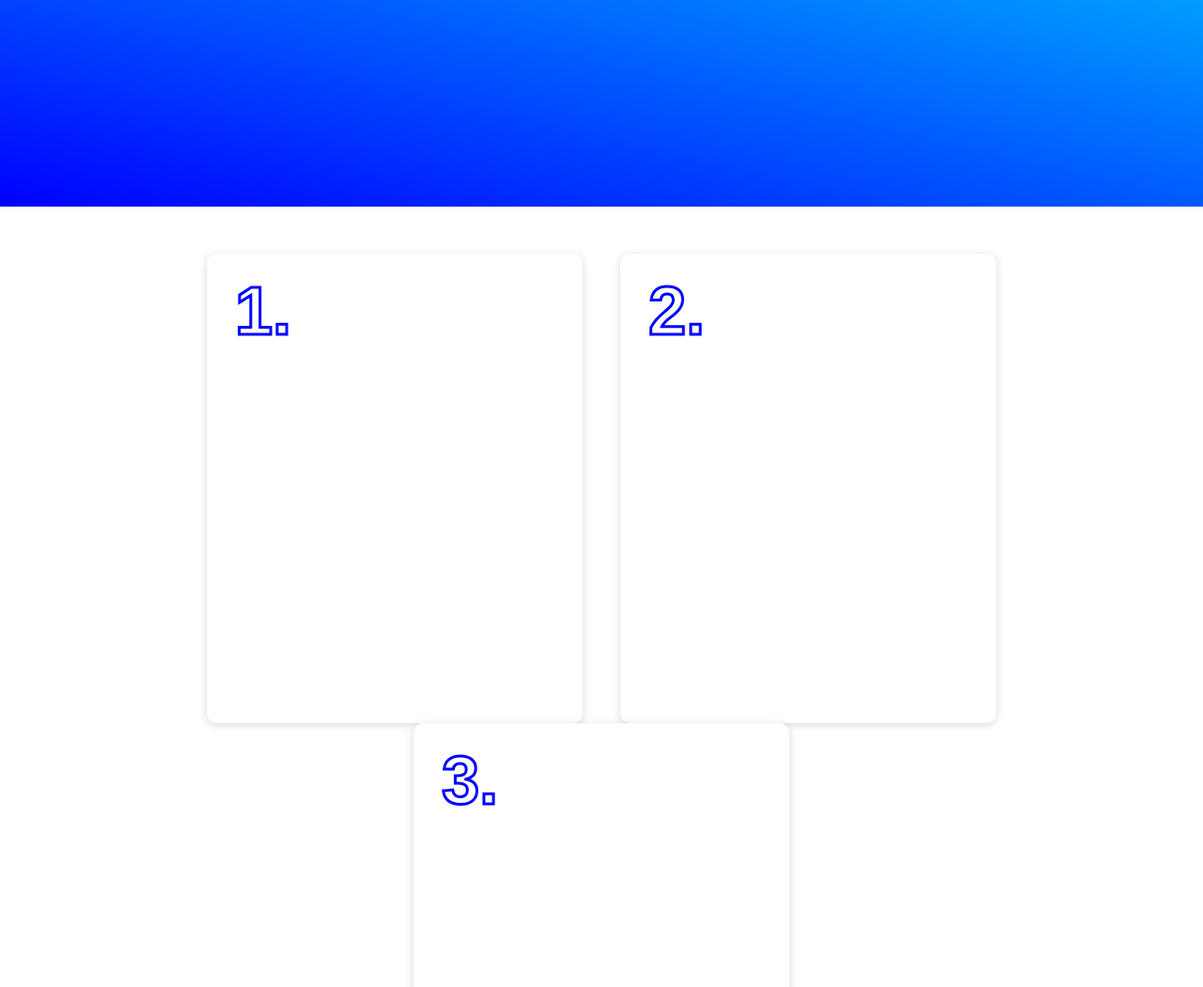
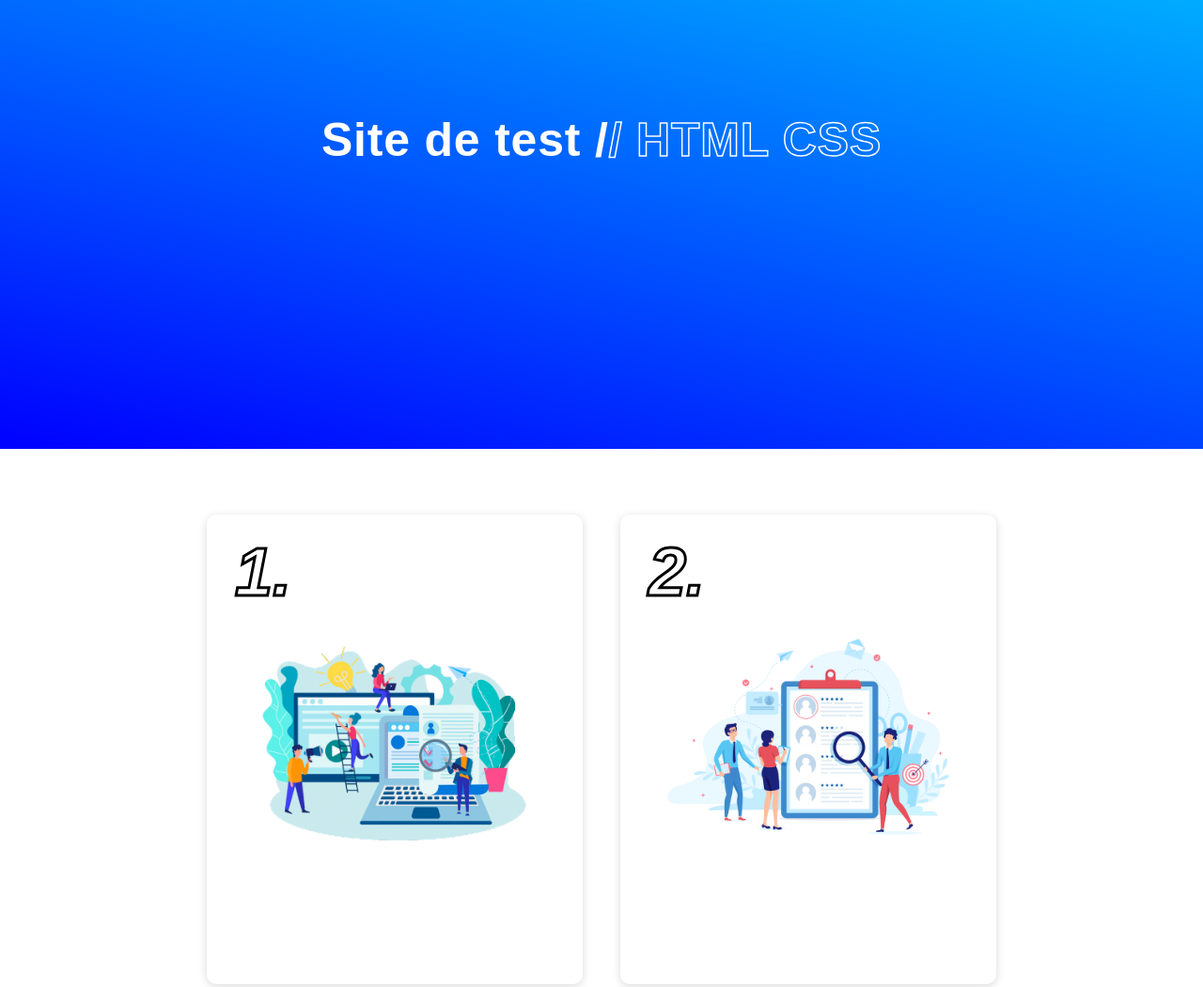
Before and after one commit to kbld/portfolio-projets-formation, a plain HTML site: page index.html in a window 1280 px wide. Shown: the part 280-1331 px from the top of the page at 94% size. Drawn offline with Linux system fonts and the light colour scheme.

Commit message:
Add flexbox

```diff
--- a/index.html
+++ b/index.html
@@ -13,20 +13,26 @@
     <header>
         <div class="navbar"></div>
     </header>
-<div class="main-background"></div>
+    <div class="main-background">
+        <h1 class="main-text">Site de test /<span class="main-text-weight">/ HTML CSS</span></h1>
+    </div>
 
     <div class="flexbox">
         <div class="box">
             <div class="number-title">1.</div>
+            <img class="img-box"
+                src="/img/kisspng-recruitment-job-human-resource-flat-design-interviewgo-5d44fff1d99f85.2210022015648030578914.png">
         </div>
         <div class="box">
             <div class="number-title">2.</div>
+            <img class="img-box" src="/img/PinClipart.com_supply-and-demand-clipart_5678676.png">
         </div>
         <div class="box">
             <div class="number-title">3.</div>
+            <img class="img-box" src="/img/PngItem_3337549.png">
         </div>
     </div>
 
+</body>
 
-</body>
 </html>
--- a/style.css
+++ b/style.css
@@ -15,6 +15,17 @@ li {
   list-style-type: none;
 }
 
+img {
+    -webkit-user-drag: none;
+    -khtml-user-drag: none;
+    -moz-user-drag: none;
+    -o-user-drag: none;
+    user-drag: none;
+  }
+
+
+/* NAVBAR */
+
 .navbar {
   box-shadow: 0 2px 10px 0 rgba(0, 0, 0, 0.15);
   width: 100%;
@@ -23,19 +34,36 @@ li {
   top: 0;
   width: 100%;
   height: 100px;
+  z-index: 1000;
 }
+
+
+
+/* MAIN BACKGROUND */
 
 .main-background {
   background: rgb(0, 0, 255);
-  background: linear-gradient(
-    13deg,
-    rgba(0, 0, 255, 1) 0%,
-    rgba(0, 212, 255, 1) 100%
-  );
+  background: linear-gradient(13deg,rgba(0, 0, 255, 1) 0%,rgba(0, 212, 255, 1) 100%);
   width: 100%;
-  height: 400px;
+  padding: 300px;
   margin-top: 100px;
 }
+
+.main-text{
+    color: #fff;
+    letter-spacing: 0.8px;
+    font-weight: 700;
+    text-align: center;
+    font-size: 50px;
+}
+
+.main-text-weight{
+    -webkit-text-stroke: 1.5px rgb(255, 255, 255);;
+    color: transparent;
+}
+
+/* FLEX BOX */
+
 
 .flexbox {
   display: flex;
@@ -51,7 +79,7 @@ li {
   width: 400px;
   height: 500px;
   box-shadow: 0 2px 10px 0 rgba(0, 0, 0, 0.15);
-  margin: 0px 20px;
+  margin: 20px 20px;
   background-color: #fff;
   border-radius: 10px;
   align-self: auto;
@@ -60,7 +88,16 @@ li {
 
 .number-title{
     font-size: 72px;
-    -webkit-text-stroke: 3px rgb(0, 0, 255);;
+    -webkit-text-stroke: 3px rgb(0, 0, 0);;
     font-weight: 600;
     color: transparent;
+    font-style: italic;
 }
+
+.img-box{
+    width: 300px;
+    display: block;
+    margin-left: auto;
+    margin-right: auto;
+    margin-top: 30px;
+}
```
Also changed, not shown: img/PinClipart.com_supply-and-demand-clipart_5678676.png (added), img/PngItem_3337549.png (added), img/kisspng-recruitment-job-human-resource-flat-design-interviewgo-5d44fff1d99f85.2210022015648030578914.png (added). Lines whose indentation alone changed are shown as unchanged.
